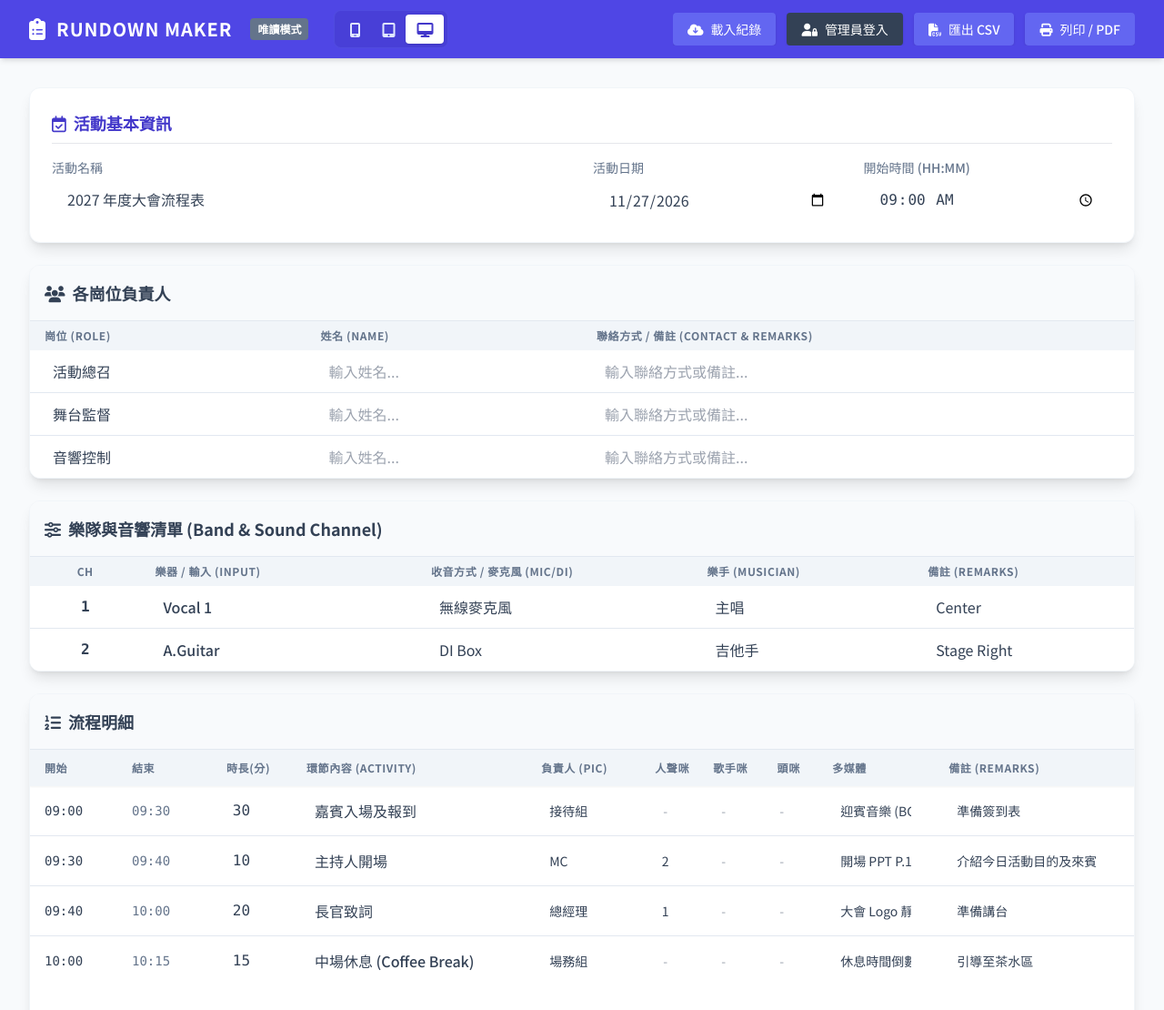
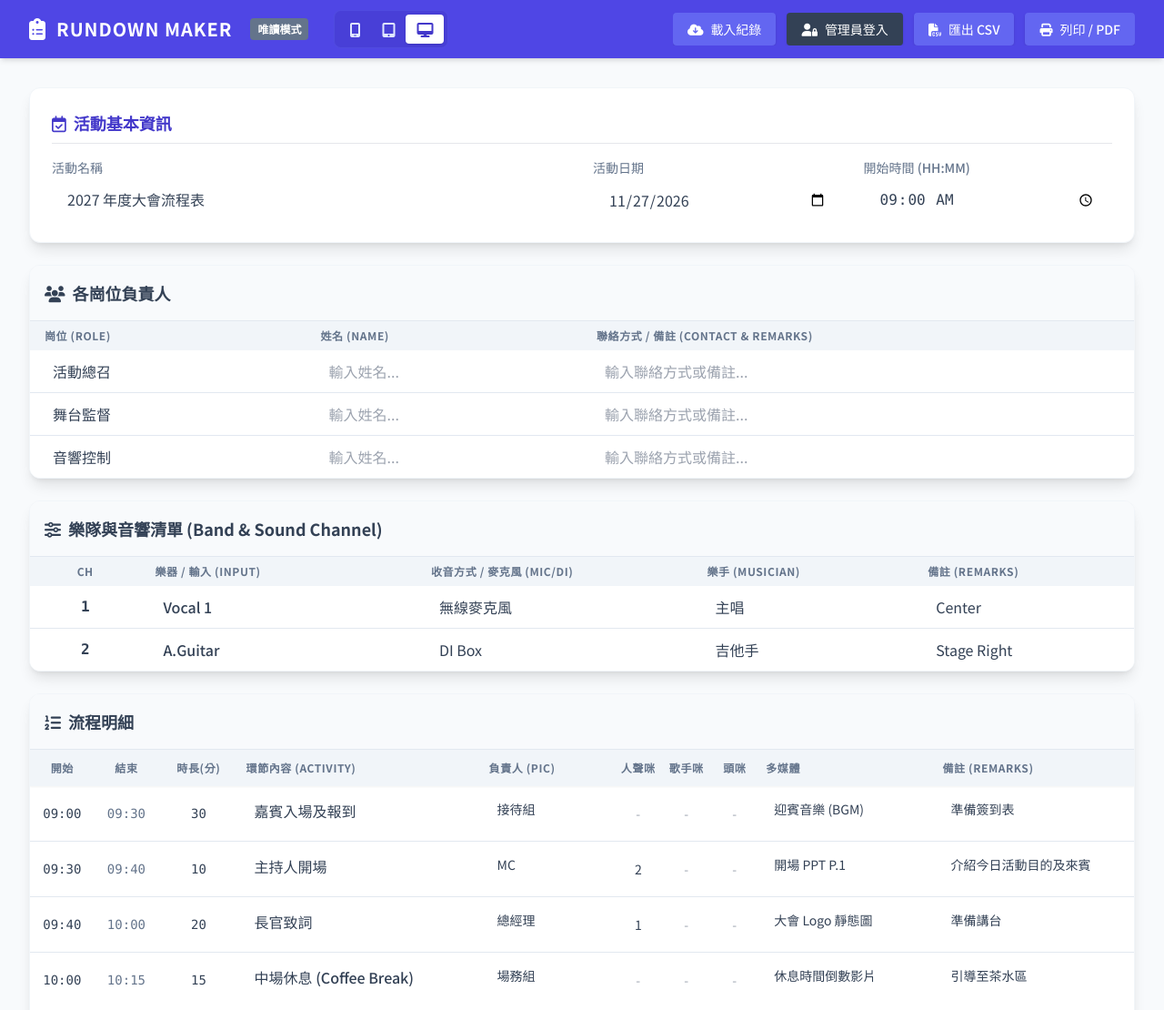
Before and after one commit to ink0509-G/Rundown4gospel, a plain HTML site: page index.html in a window 1280 px wide. Shown: the top 1110 px of the page at 91% size. Drawn offline with nearby package versions, Linux system fonts and the light colour scheme.

Commit message:
Update index.html

```diff
--- a/index.html
+++ b/index.html
@@ -29,8 +29,8 @@
         .hide-scrollbar::-webkit-scrollbar { display: none; }
         .hide-scrollbar { -ms-overflow-style: none; scrollbar-width: none; }
 
-        /* 表格輸入框樣式 */
-        .table-input {
+        /* 表格輸入框與多行文字框樣式 */
+        .table-input, .table-textarea {
             width: 100%;
             background: transparent;
             border: 1px solid transparent;
@@ -39,8 +39,26 @@
             outline: none;
             transition: all 0.2s;
         }
-        .table-input:hover { border-color: #e2e8f0; background: #f1f5f9; }
-        .table-input:focus { border-color: #3b82f6; background: #fff; box-shadow: 0 0 0 2px rgba(59, 130, 246, 0.1); }
+        .table-textarea {
+            resize: none;
+            overflow: hidden;
+            line-height: 1.6; /* 稍微增加行高讓文字更易讀 */
+            min-height: 42px; /* 增加預設最小高度 */
+            word-break: break-word; /* 確保長單字會自動換行 */
+            vertical-align: middle; /* 讓文字在表格中對齊更漂亮 */
+        }
+        .table-input:hover, .table-textarea:hover { border-color: #e2e8f0; background: #f1f5f9; }
+        .table-input:focus, .table-textarea:focus { border-color: #3b82f6; background: #fff; box-shadow: 0 0 0 2px rgba(59, 130, 246, 0.1); }
+
+        /* 隱藏數字輸入框上下箭頭，避免窄螢幕擠壓數字 */
+        input[type="number"]::-webkit-inner-spin-button,
+        input[type="number"]::-webkit-outer-spin-button {
+            -webkit-appearance: none;
+            margin: 0;
+        }
+        input[type="number"] {
+            -moz-appearance: textfield;
+        }
 
         /* 管理員與唯讀模式樣式 */
         body:not(.admin-mode) .admin-only { display: none !important; }
@@ -54,7 +72,8 @@
             -moz-appearance: none;
             appearance: none;
         }
-        body:not(.admin-mode) .table-input {
+        body:not(.admin-mode) .table-input,
+        body:not(.admin-mode) .table-textarea {
             pointer-events: none;
             border-color: transparent !important;
             background: transparent !important;
@@ -195,18 +214,18 @@
                 <table class="w-full text-left border-collapse" id="rundownTable">
                     <thead class="bg-slate-100 sticky top-0 z-10 shadow-sm print:static">
                         <tr>
-                            <th class="admin-only py-3 px-4 text-xs font-semibold text-slate-500 uppercase tracking-wider w-16 no-print text-center">操作</th>
-                            <th class="py-3 px-4 text-xs font-semibold text-slate-500 uppercase tracking-wider w-24">開始</th>
-                            <th class="py-3 px-4 text-xs font-semibold text-slate-500 uppercase tracking-wider w-24">結束</th>
-                            <th class="py-3 px-4 text-xs font-semibold text-slate-500 uppercase tracking-wider w-24 text-center">時長(分)</th>
-                            <th class="py-3 px-4 text-xs font-semibold text-slate-500 uppercase tracking-wider min-w-[200px]">環節內容 (Activity)</th>
-                            <th class="py-3 px-4 text-xs font-semibold text-slate-500 uppercase tracking-wider w-32">負責人 (PIC)</th>
-                            <th class="py-3 px-2 text-xs font-semibold text-slate-500 uppercase tracking-wider w-16 text-center" title="人聲咪數量">人聲咪</th>
-                            <th class="py-3 px-2 text-xs font-semibold text-slate-500 uppercase tracking-wider w-16 text-center" title="歌手咪數量">歌手咪</th>
-                            <th class="py-3 px-2 text-xs font-semibold text-slate-500 uppercase tracking-wider w-16 text-center" title="頭咪數量">頭咪</th>
-                            <th class="py-3 px-4 text-xs font-semibold text-slate-500 uppercase tracking-wider w-32">多媒體</th>
-                            <th class="py-3 px-4 text-xs font-semibold text-slate-500 uppercase tracking-wider min-w-[150px]">備註 (Remarks)</th>
-                            <th class="admin-only py-3 px-4 text-xs font-semibold text-slate-500 uppercase tracking-wider w-16 no-print text-center">刪除</th>
+                            <th class="admin-only py-3 px-2 text-xs font-semibold text-slate-500 uppercase tracking-wider w-12 no-print text-center">操作</th>
+                            <th class="py-3 px-2 text-xs font-semibold text-slate-500 uppercase tracking-wider w-16 text-center">開始</th>
+                            <th class="py-3 px-2 text-xs font-semibold text-slate-500 uppercase tracking-wider w-16 text-center">結束</th>
+                            <th class="py-3 px-2 text-xs font-semibold text-slate-500 uppercase tracking-wider w-20 min-w-[68px] whitespace-nowrap text-center">時長(分)</th>
+                            <th class="py-3 px-2 text-xs font-semibold text-slate-500 uppercase tracking-wider w-[22%] min-w-[160px]">環節內容 (Activity)</th>
+                            <th class="py-3 px-2 text-xs font-semibold text-slate-500 uppercase tracking-wider w-[12%] min-w-[100px]">負責人 (PIC)</th>
+                            <th class="py-3 px-1 text-xs font-semibold text-slate-500 uppercase tracking-wider w-12 text-center" title="人聲咪數量">人聲咪</th>
+                            <th class="py-3 px-1 text-xs font-semibold text-slate-500 uppercase tracking-wider w-12 text-center" title="歌手咪數量">歌手咪</th>
+                            <th class="py-3 px-1 text-xs font-semibold text-slate-500 uppercase tracking-wider w-12 text-center" title="頭咪數量">頭咪</th>
+                            <th class="py-3 px-2 text-xs font-semibold text-slate-500 uppercase tracking-wider w-[16%] min-w-[130px]">多媒體</th>
+                            <th class="py-3 px-2 text-xs font-semibold text-slate-500 uppercase tracking-wider w-[18%] min-w-[140px]">備註 (Remarks)</th>
+                            <th class="admin-only py-3 px-2 text-xs font-semibold text-slate-500 uppercase tracking-wider w-12 no-print text-center">刪除</th>
                         </tr>
                     </thead>
                     <tbody id="rundownBody" class="divide-y divide-slate-200 bg-white">
@@ -298,6 +317,12 @@
         // ---------------------------------------------------
 
         function generateId() { return Math.random().toString(36).substr(2, 9); }
+
+        // 自動調整文字框高度 (修復文字底部被裁切的問題)
+        function autoResize(el) {
+            el.style.height = '1px'; // 先縮到最小以取得真實需要的 scrollHeight
+            el.style.height = (el.scrollHeight + 4) + 'px'; // +4px 作為緩衝，保護文字底部
+        }
 
         function addMinutesToTime(timeStr, minutesToAdd) {
             if (!timeStr) return "00:00";
@@ -425,23 +450,28 @@
                 let endTime = addMinutesToTime(currentStartTime, item.duration);
                 const tr = document.createElement('tr'); tr.id = `row-${item.id}`; tr.className = "hover:bg-slate-50 transition-colors group";
                 tr.innerHTML = `
-                    <td class="admin-only py-2 px-4 no-print text-center"><div class="flex flex-col items-center gap-1 opacity-20 group-hover:opacity-100 transition-opacity">
+                    <td class="admin-only py-2 px-2 no-print text-center"><div class="flex flex-col items-center gap-1 opacity-20 group-hover:opacity-100 transition-opacity">
                         <button onclick="moveRow(${index}, -1)" class="text-slate-400 hover:text-indigo-600"><i class="fa-solid fa-chevron-up"></i></button>
                         <button onclick="moveRow(${index}, 1)" class="text-slate-400 hover:text-indigo-600"><i class="fa-solid fa-chevron-down"></i></button>
                     </div></td>
-                    <td class="py-2 px-4 text-sm font-mono font-medium text-slate-700 start-time">${currentStartTime}</td>
-                    <td class="py-2 px-4 text-sm font-mono font-medium text-slate-500 end-time">${endTime}</td>
-                    <td class="py-2 px-4 text-center"><input type="number" min="0" class="table-input text-center font-mono" value="${item.duration}" onchange="handleInput('${item.id}', 'duration', this.value)"></td>
-                    <td class="py-2 px-4"><input type="text" class="table-input font-medium" value="${item.activity}" oninput="handleInput('${item.id}', 'activity', this.value)" placeholder="輸入環節名稱..."></td>
-                    <td class="py-2 px-4"><input type="text" class="table-input text-sm" value="${item.pic}" oninput="handleInput('${item.id}', 'pic', this.value)" placeholder="負責人..."></td>
-                    <td class="py-2 px-2"><input type="number" min="0" class="table-input text-center text-sm px-1" value="${item.vocalMic !== undefined ? item.vocalMic : ''}" oninput="handleInput('${item.id}', 'vocalMic', this.value)" placeholder="-"></td>
-                    <td class="py-2 px-2"><input type="number" min="0" class="table-input text-center text-sm px-1" value="${item.singerMic !== undefined ? item.singerMic : ''}" oninput="handleInput('${item.id}', 'singerMic', this.value)" placeholder="-"></td>
-                    <td class="py-2 px-2"><input type="number" min="0" class="table-input text-center text-sm px-1" value="${item.headsetMic !== undefined ? item.headsetMic : ''}" oninput="handleInput('${item.id}', 'headsetMic', this.value)" placeholder="-"></td>
-                    <td class="py-2 px-4"><input type="text" class="table-input text-sm" value="${item.multimedia || ''}" oninput="handleInput('${item.id}', 'multimedia', this.value)" placeholder="PPT / 影片..."></td>
-                    <td class="py-2 px-4"><input type="text" class="table-input text-sm text-slate-500" value="${item.remarks}" oninput="handleInput('${item.id}', 'remarks', this.value)" placeholder="備註事項..."></td>
-                    <td class="admin-only py-2 px-4 no-print text-center"><button onclick="deleteRow('${item.id}')" class="text-slate-300 hover:text-rose-500 transition-colors"><i class="fa-solid fa-trash-can"></i></button></td>
+                    <td class="py-2 px-2 text-sm font-mono font-medium text-slate-700 start-time text-center">${currentStartTime}</td>
+                    <td class="py-2 px-2 text-sm font-mono font-medium text-slate-500 end-time text-center">${endTime}</td>
+                    <td class="py-2 px-2 text-center min-w-[68px]"><input type="number" min="0" class="table-input text-center font-mono text-sm px-1 min-w-[44px]" value="${item.duration}" onchange="handleInput('${item.id}', 'duration', this.value)"></td>
+                    <td class="py-2 px-2"><textarea rows="1" class="table-textarea font-medium" oninput="autoResize(this); handleInput('${item.id}', 'activity', this.value)" placeholder="輸入環節名稱...">${item.activity}</textarea></td>
+                    <td class="py-2 px-2"><textarea rows="1" class="table-textarea text-sm" oninput="autoResize(this); handleInput('${item.id}', 'pic', this.value)" placeholder="負責人...">${item.pic}</textarea></td>
+                    <td class="py-2 px-1"><input type="number" min="0" class="table-input text-center text-sm px-0" value="${item.vocalMic !== undefined ? item.vocalMic : ''}" oninput="handleInput('${item.id}', 'vocalMic', this.value)" placeholder="-"></td>
+                    <td class="py-2 px-1"><input type="number" min="0" class="table-input text-center text-sm px-0" value="${item.singerMic !== undefined ? item.singerMic : ''}" oninput="handleInput('${item.id}', 'singerMic', this.value)" placeholder="-"></td>
+                    <td class="py-2 px-1"><input type="number" min="0" class="table-input text-center text-sm px-0" value="${item.headsetMic !== undefined ? item.headsetMic : ''}" oninput="handleInput('${item.id}', 'headsetMic', this.value)" placeholder="-"></td>
+                    <td class="py-2 px-2"><textarea rows="1" class="table-textarea text-sm" oninput="autoResize(this); handleInput('${item.id}', 'multimedia', this.value)" placeholder="PPT / 影片...">${item.multimedia || ''}</textarea></td>
+                    <td class="py-2 px-2"><textarea rows="1" class="table-textarea text-sm text-slate-500" oninput="autoResize(this); handleInput('${item.id}', 'remarks', this.value)" placeholder="備註事項...">${item.remarks}</textarea></td>
+                    <td class="admin-only py-2 px-2 no-print text-center"><button onclick="deleteRow('${item.id}')" class="text-slate-300 hover:text-rose-500 transition-colors"><i class="fa-solid fa-trash-can"></i></button></td>
                 `; tbody.appendChild(tr); currentStartTime = endTime;
             });
+
+            // 渲染後自動觸發所有文字框的高度調整
+            setTimeout(() => {
+                document.querySelectorAll('#rundownTable .table-textarea').forEach(el => autoResize(el));
+            }, 10);
         }
 
         function addRow() { rundownData.push({ id: generateId(), duration: 10, activity: '', pic: '', vocalMic: '', singerMic: '', headsetMic: '', multimedia: '', remarks: '' }); renderTable(); setTimeout(() => { const c = document.querySelector('.overflow-y-auto'); c.scrollTop = c.scrollHeight; }, 50); }
@@ -652,6 +682,10 @@
         // ---------------------------------------------------
         // 7. 版面預覽切換 (Layout Switcher)
         // ---------------------------------------------------
+        function recalculateAllTextareas() {
+            document.querySelectorAll('#rundownTable .table-textarea').forEach(el => autoResize(el));
+        }
+
         function switchLayout(mode) {
             const main = document.getElementById('mainContainer');
             const btnMobile = document.getElementById('btn-layout-mobile');
@@ -680,6 +714,11 @@
                 btnDesktop.className = activeBtnClass;
             }
 
+            // 在版面過渡與結束時重新計算文字框高度（Mobile 最窄高度最高，Tablet 次高）
+            recalculateAllTextareas();
+            setTimeout(recalculateAllTextareas, 250);
+            setTimeout(recalculateAllTextareas, 550);
+
             // 觸發視窗重繪，確保表格寬度重新計算
             window.dispatchEvent(new Event('resize'));
         }
```
